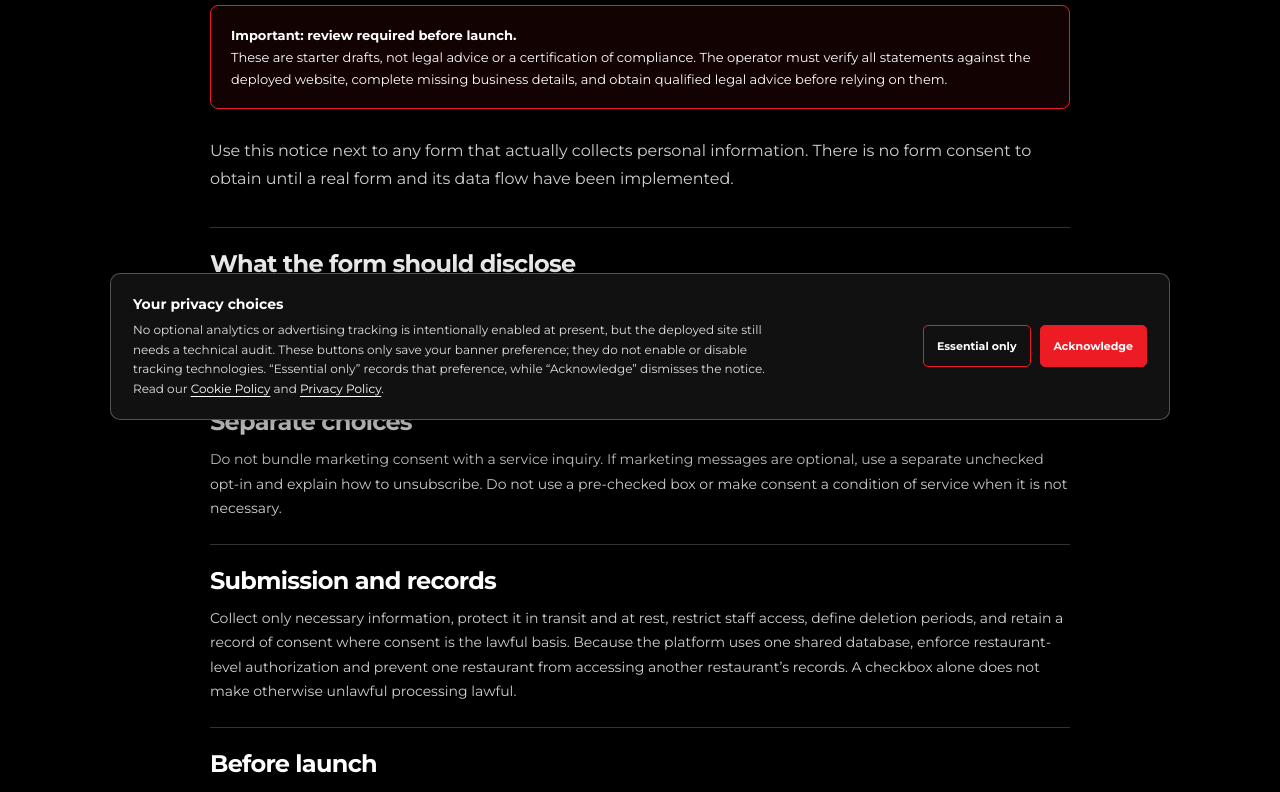
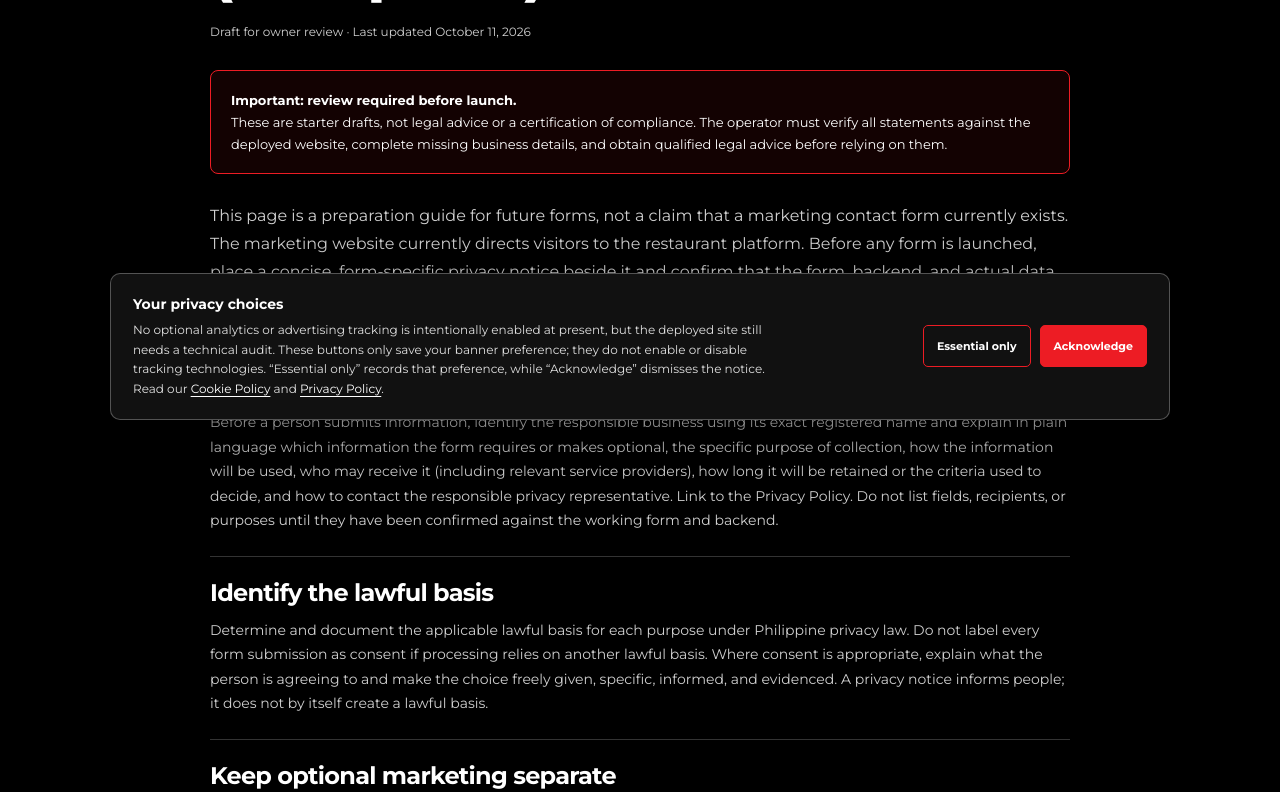
Before and after one commit to Jrnotjunior/web2table.io, a React (Vite) app: page /consent in a window 1280 px wide. Shown: the part 360-1152 px from the top of the page. Built offline with nearby package versions, Linux system fonts and the light colour scheme.

Commit message:
Clarify form privacy notice template and lawful basis

```diff
--- a/src/pages/LegalPage.tsx
+++ b/src/pages/LegalPage.tsx
@@ -40,11 +40,12 @@ const policies: Record<string, Policy> = {
     { heading: 'Restaurant data export and deletion', body: 'The intended process is to offer the restaurant a time-limited opportunity to export its records before deleting active restaurant records after subscription expiration. Before publication, specify the export window, the format and method of export, any reasonable technical restrictions or charges, and the deadline for requesting assistance. Verify that export and deletion work as described. Deleted live records may remain in backups until the applicable backup retention period ends, so the privacy notice must accurately explain the verified backup configuration and deletion lifecycle. Data export/deletion, subscription cancellation, and a refund are separate matters.' },
     { heading: 'Complaints and contact', body: 'Current contact details supplied: Web2Table, Unit V5, Red Gate, White Apartment, J. Martin Street, Pasolo, Valenzuela City, Philippines; web2table.solutions@gmail.com. Insert the exact registered business name from the registration documents before publication. The operator must set a refund review procedure, response target, and refund-processing estimate it can reliably meet. Nothing in this policy limits rights that cannot lawfully be excluded under applicable Philippine law.' },
   ] },
-  consent: { title: 'Form Consent Notice', updated: 'October 11, 2026', intro: 'Use this notice next to any form that actually collects personal information. There is no form consent to obtain until a real form and its data flow have been implemented.', sections: [
-    { heading: 'What the form should disclose', body: 'Before submission, identify the responsible business, which fields are required or optional, the specific purpose of collection, how the information will be used, recipients/service providers, retention period or criteria, and a privacy contact. Link to the Privacy Policy.' },
-    { heading: 'Separate choices', body: 'Do not bundle marketing consent with a service inquiry. If marketing messages are optional, use a separate unchecked opt-in and explain how to unsubscribe. Do not use a pre-checked box or make consent a condition of service when it is not necessary.' },
-    { heading: 'Submission and records', body: 'Collect only necessary information, protect it in transit and at rest, restrict staff access, define deletion periods, and retain a record of consent where consent is the lawful basis. Because the platform uses one shared database, enforce restaurant-level authorization and prevent one restaurant from accessing another restaurant’s records. A checkbox alone does not make otherwise unlawful processing lawful.' },
-    { heading: 'Before launch', body: 'Current contact supplied: web2table.solutions@gmail.com. The operator must identify the responsible personal information controller and any processors for each form, describe the real purpose and recipients, and verify that the backend follows this notice before collecting personal information. Since Web2Table manages the shared platform database and system administrators can view its contents, disclose that access accurately and restrict it to authorized purposes.' },
+  consent: { title: 'Form Privacy Notice (Template)', updated: 'October 11, 2026', intro: 'This page is a preparation guide for future forms, not a claim that a marketing contact form currently exists. The marketing website currently directs visitors to the restaurant platform. Before any form is launched, place a concise, form-specific privacy notice beside it and confirm that the form, backend, and actual data handling match the notice.', sections: [
+    { heading: 'Give a notice that matches the actual form', body: 'Before a person submits information, identify the responsible business using its exact registered name and explain in plain language which information the form requires or makes optional, the specific purpose of collection, how the information will be used, who may receive it (including relevant service providers), how long it will be retained or the criteria used to decide, and how to contact the responsible privacy representative. Link to the Privacy Policy. Do not list fields, recipients, or purposes until they have been confirmed against the working form and backend.' },
+    { heading: 'Identify the lawful basis', body: 'Determine and document the applicable lawful basis for each purpose under Philippine privacy law. Do not label every form submission as consent if processing relies on another lawful basis. Where consent is appropriate, explain what the person is agreeing to and make the choice freely given, specific, informed, and evidenced. A privacy notice informs people; it does not by itself create a lawful basis.' },
+    { heading: 'Keep optional marketing separate', body: 'If a form offers optional marketing messages, present that choice separately from a service inquiry or account request, leave it unchecked by default, and explain how the person can withdraw the choice or unsubscribe. Do not make marketing consent a condition of a service when it is not necessary for that service. Do not use a checkbox as a substitute for a proper notice or other required safeguards.' },
+    { heading: 'Collect and protect only what is needed', body: 'Collect only information necessary for the stated purpose. Confirm that the form transmits information securely, access is limited to authorized personnel, retention and deletion rules are implemented, and relevant service providers are appropriately managed. For platform forms, verify the respective responsibilities of Web2Table and the restaurant and test that one restaurant cannot access another restaurant’s records. System-administrator access to shared platform data must be disclosed accurately and restricted to authorized purposes.' },
+    { heading: 'Before launching any form', body: 'The marketing website currently links visitors to the platform rather than presenting an on-page contact form. For each future marketing or platform form, identify the responsible personal information controller and any processors, confirm the fields and purposes, map the lawful basis, verify recipients and retention, and test the complete data flow before collecting personal information. Current privacy contact supplied: web2table.solutions@gmail.com. Insert the exact registered business name and obtain qualified Philippine privacy-law review before publication.' },
   ] },
 }
 
```
